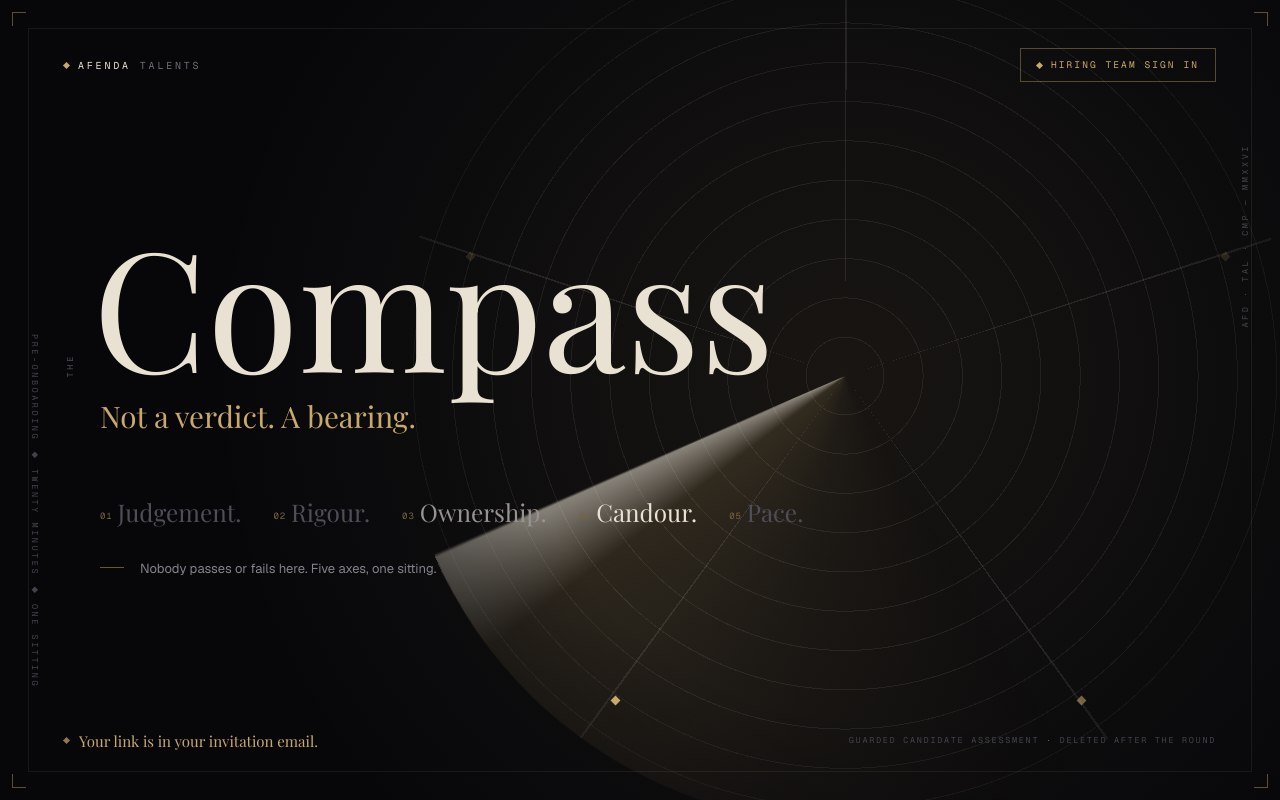
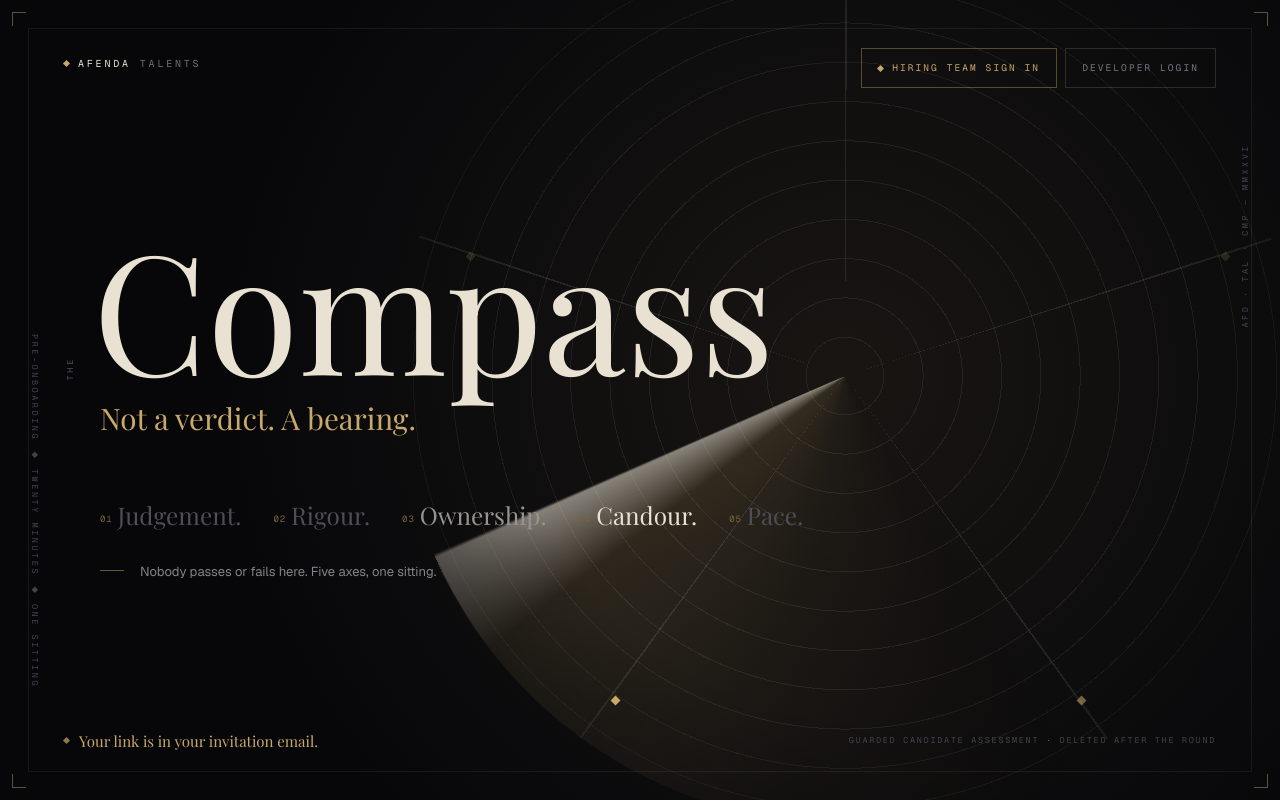
Before and after one commit to pohlai88/afenda-talents, a Next.js app: page / in a window 1280 px wide. Built offline with nearby package versions, Linux system fonts and the light colour scheme.

Commit message:
feat: expose a distinct developer administrator login button

```diff
--- a/src/app/page.tsx
+++ b/src/app/page.tsx
@@ -8,11 +8,10 @@ const display = Playfair_Display({
 });
 
 /**
- * Afenda Talents — public landing, set as a poster rather than a page. Its only
- * legitimate audience is an invited candidate who typed the domain instead of opening
- * their link, so it sends them back to their email — plus the hiring manager, who gets
- * one quiet sign-in link in the bottom bar. That link points at /admin/login, which was
- * always a public route: the password is the credential, not the URL's obscurity.
+ * Afenda Talents — public landing, set as a poster rather than a page. Invited
+ * candidates are directed back to their email. Hiring users and the designated
+ * developer administrator receive separate, explicit sign-in paths; both still use
+ * password authentication, rate limiting, audited sessions, and role enforcement.
  *
  * House system inherited from The Machine: near-black sheet, bone Didone display,
  * gold at low coverage, the diamond glyph, THE set vertically beside the display
@@ -76,12 +75,15 @@ export default function HomePage() {
         <div className="af-spokes" />
         <div className="af-sweep" />
       </div>
-      {BLIPS.map((b, i) => (
+      {BLIPS.map((blip, index) => (
         <div
-          key={i}
+          key={index}
           aria-hidden="true"
           className="af-blip pointer-events-none"
-          style={{ margin: `${b.y} 0 0 ${b.x}`, animationDelay: `${i * 1.6}s` }}
+          style={{
+            margin: `${blip.y} 0 0 ${blip.x}`,
+            animationDelay: `${index * 1.6}s`,
+          }}
         />
       ))}
 
@@ -103,15 +105,16 @@ export default function HomePage() {
       </span>
 
       <div className="relative z-10 flex min-h-[100svh] flex-col px-10 py-9 sm:px-16 sm:py-12">
-        <div className="flex items-center justify-between gap-6">
-          <span className="flex items-center gap-[9px]">
+        <div className="flex items-start justify-between gap-4">
+          <span className="flex items-center gap-[9px] pt-2">
             <span aria-hidden="true" className="h-[5px] w-[5px] rotate-45 bg-[#C8A96A]" />
             <span className="font-mono text-[10px] tracking-[0.28em]">AFENDA</span>
             <span className="font-mono text-[10px] tracking-[0.28em] text-[#6E6E78]">TALENTS</span>
           </span>
+          <div className="flex flex-col items-end gap-2 sm:flex-row sm:items-center">
             <a
               href="/admin/login"
-            className="group flex items-center gap-[9px] border border-[#C8A96A]/40 px-4 py-[9px] font-mono text-[9.5px] tracking-[0.22em] text-[#C8A96A] transition-colors hover:border-[#C8A96A] hover:bg-[#C8A96A] hover:text-[#07070A] focus-visible:border-[#C8A96A] focus-visible:bg-[#C8A96A] focus-visible:text-[#07070A] focus-visible:outline-none"
+              className="group flex min-h-10 items-center gap-[9px] border border-[#C8A96A]/40 px-4 py-[9px] font-mono text-[9.5px] tracking-[0.22em] text-[#C8A96A] transition-colors hover:border-[#C8A96A] hover:bg-[#C8A96A] hover:text-[#07070A] focus-visible:border-[#C8A96A] focus-visible:bg-[#C8A96A] focus-visible:text-[#07070A] focus-visible:outline-none"
             >
               <span
                 aria-hidden="true"
@@ -119,6 +122,13 @@ export default function HomePage() {
               />
               HIRING TEAM SIGN IN
             </a>
+            <a
+              href="/admin/login?mode=developer"
+              className="flex min-h-10 items-center border border-[#E9E1D1]/15 px-4 py-[9px] font-mono text-[9.5px] tracking-[0.22em] text-[#777782] transition-colors hover:border-[#E9E1D1]/40 hover:text-[#E9E1D1] focus-visible:border-[#E9E1D1]/40 focus-visible:text-[#E9E1D1] focus-visible:outline-none"
+            >
+              DEVELOPER LOGIN
+            </a>
+          </div>
         </div>
 
         <div className="flex flex-1 flex-col justify-center py-16">
@@ -145,10 +155,10 @@ export default function HomePage() {
           <ol
             className={`${display.className} mt-14 flex flex-wrap gap-x-8 gap-y-2 text-[clamp(1.1rem,1.9vw,1.6rem)] sm:ml-9`}
           >
-            {AXES.map((axis, i) => (
-              <li key={axis} className="af-axis" style={{ animationDelay: `${i * 1.6}s` }}>
+            {AXES.map((axis, index) => (
+              <li key={axis} className="af-axis" style={{ animationDelay: `${index * 1.6}s` }}>
                 <span className="mr-[5px] align-[3px] font-mono text-[9px] tracking-[0.1em] text-[#7A6437]">
-                  {String(i + 1).padStart(2, "0")}
+                  {String(index + 1).padStart(2, "0")}
                 </span>
                 {axis}.
               </li>
```
Lines whose indentation alone changed are shown as unchanged.
